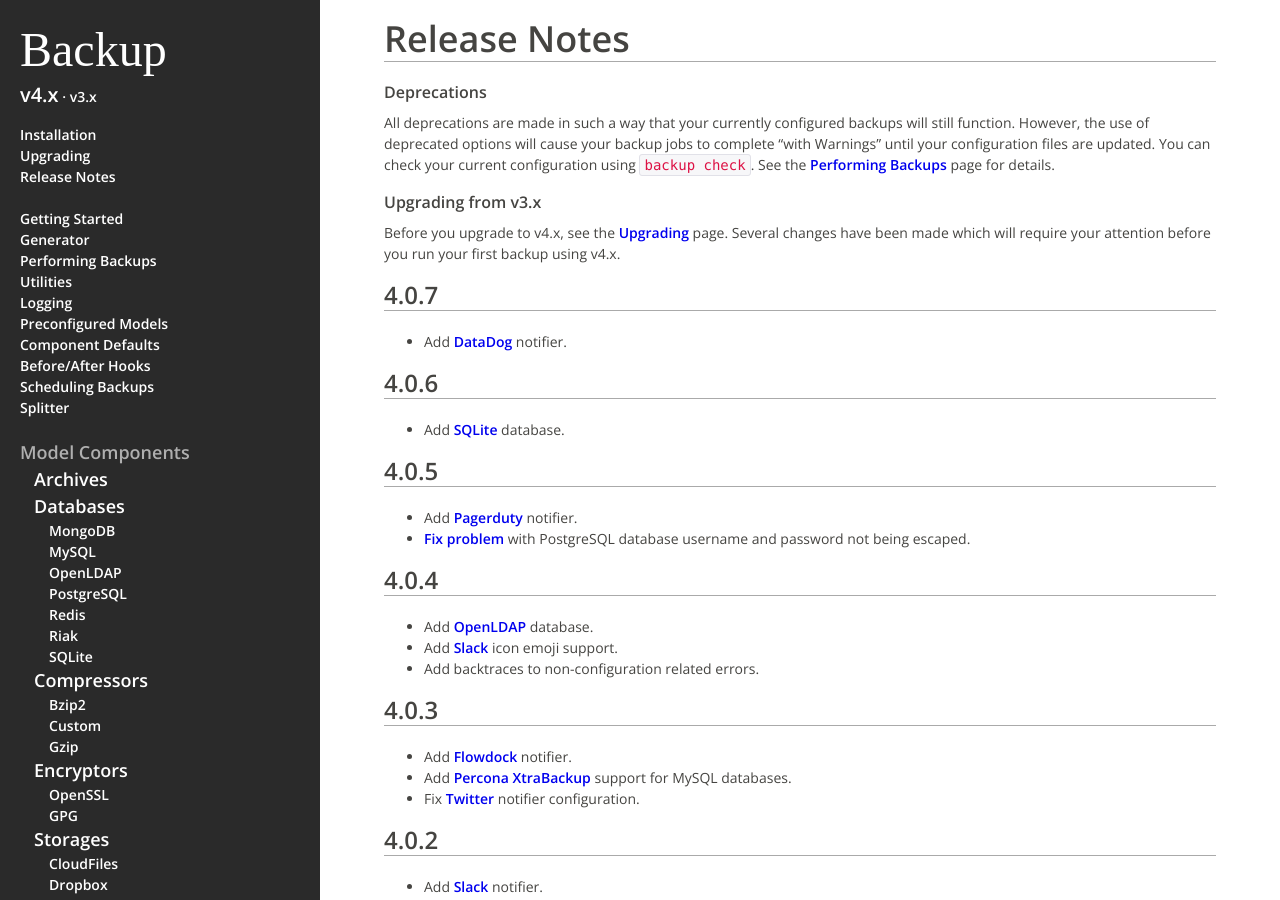
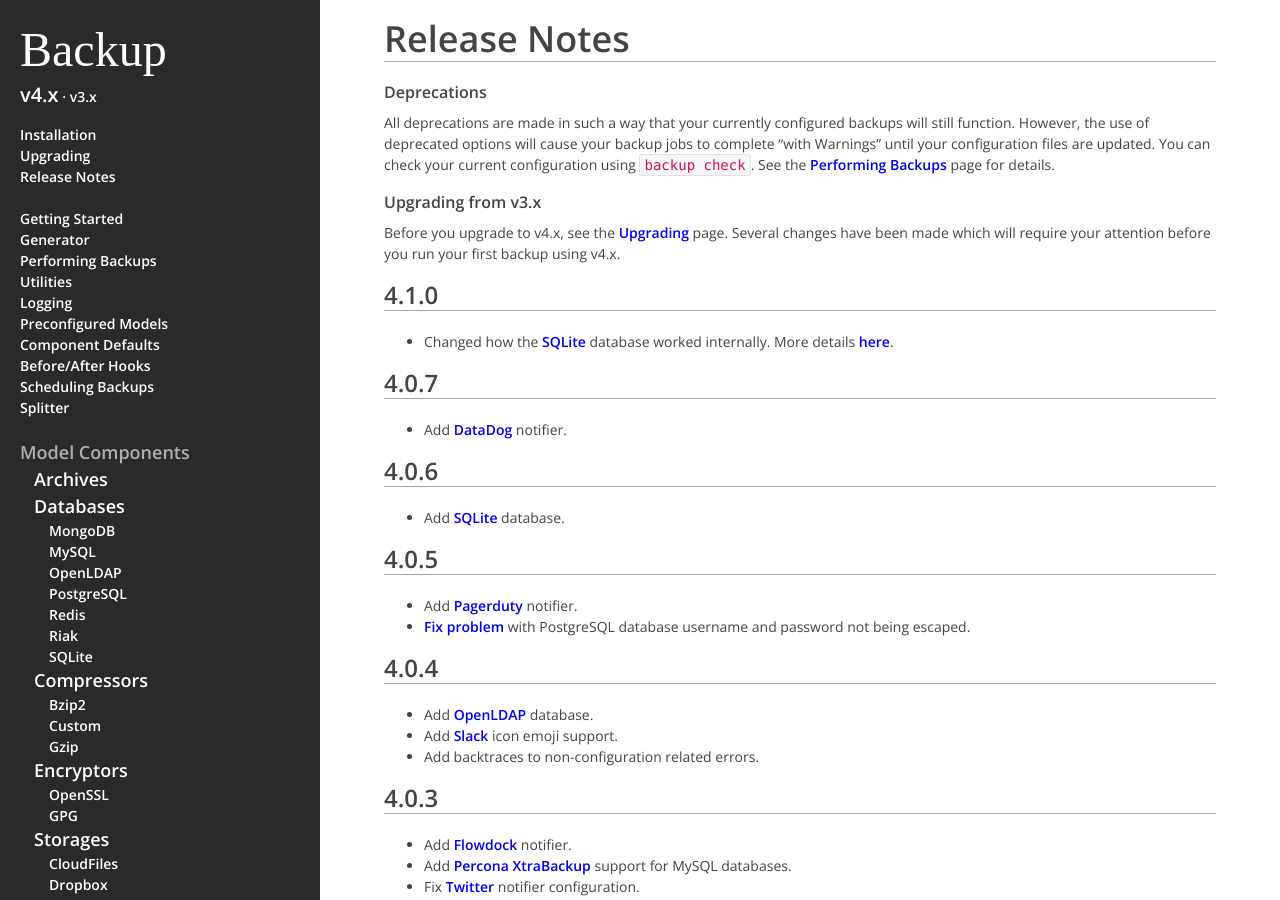
Before and after one commit to backup/backup, a Jekyll site: the page built from v4/release-notes/index.md, in a window 1280 px wide and 900 px high. Built offline with Jekyll 4.4.1, drawn with Linux system fonts in a browser that asks for light colours; some web fonts are replaced; Markdown is read by kramdown in place of the engine named in the settings.

Commit message:
Add v4.1.0 release notes

```diff
--- a/v4/release-notes/index.md
+++ b/v4/release-notes/index.md
@@ -17,6 +17,11 @@ See the [Performing Backups][performing-backups] page for details.
 
 Before you upgrade to v4.x, see the [Upgrading][upgrading] page.
 Several changes have been made which will require your attention before you run your first backup using v4.x.
+
+4.1.0
+-----
+
+- Changed how the [SQLite][database-sqlite] database worked internally. More details [here](https://github.com/meskyanichi/backup/pull/587).
 
 4.0.7
 -----
```
